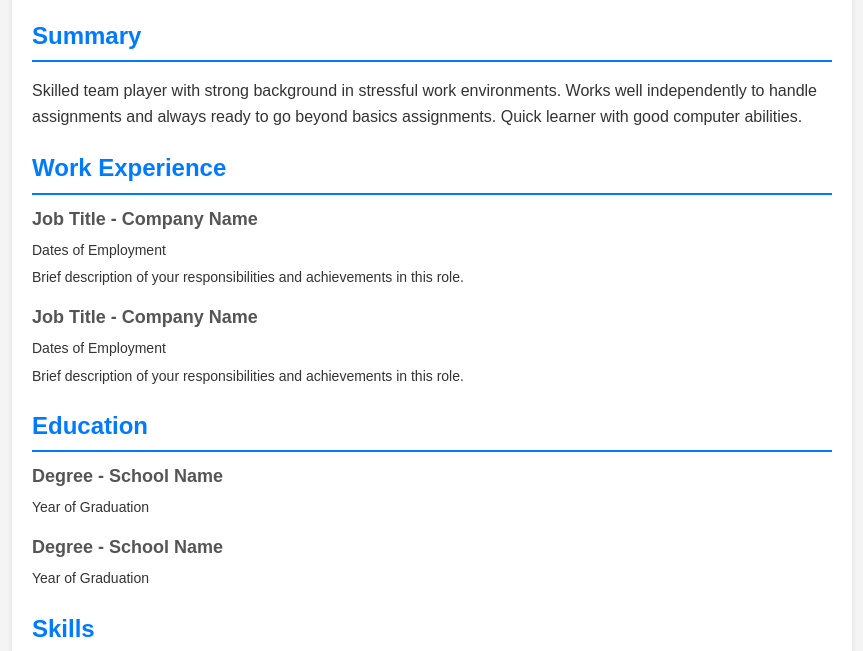
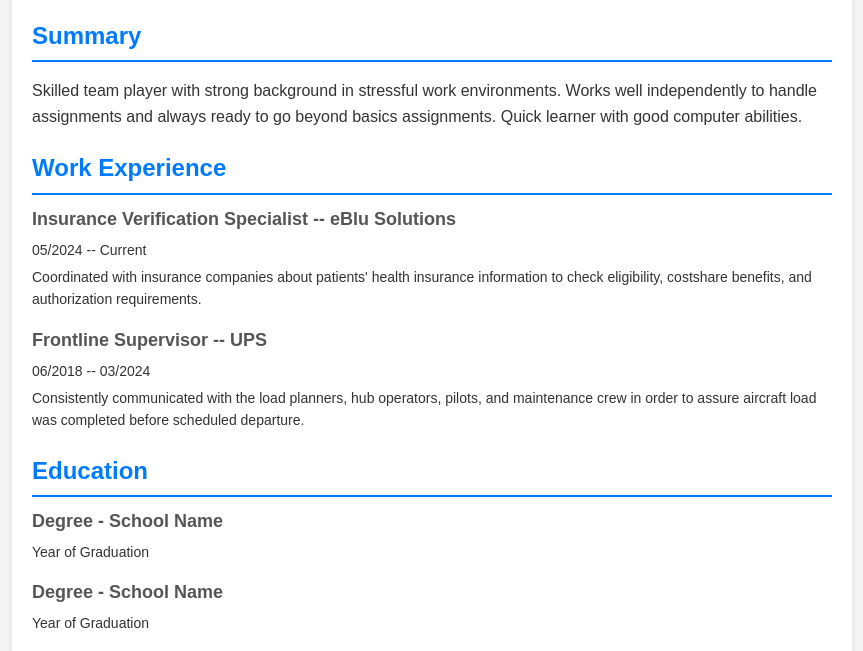
Before and after one commit to trillwill3489/trillwill3489.github.io, a plain HTML site: page index.html in a window 1280 px wide. Shown: the part 124-775 px from the top of the page, without its empty margins (208-1071 px from the left). Drawn offline with Linux system fonts and the light colour scheme.

Commit message:
Work experience updated

```diff
--- a/index.html
+++ b/index.html
@@ -97,19 +97,17 @@
             <section class="section">
                 <h2>Work Experience</h2>
                 <div class="item">
-                    <h3>Job Title - Company Name</h3>
-                    <p>Dates of Employment</p>
+                    <h3>Insurance Verification Specialist -- eBlu Solutions</h3>
+                    <p>05/2024 -- Current</p>
                     <p>
-                        Brief description of your responsibilities and
-                        achievements in this role.
+                        Coordinated with insurance companies about patients' health insurance information to check eligibility, costshare benefits, and authorization requirements.
                     </p>
                 </div>
                 <div class="item">
-                    <h3>Job Title - Company Name</h3>
-                    <p>Dates of Employment</p>
+                    <h3>Frontline Supervisor -- UPS</h3>
+                    <p>06/2018 -- 03/2024</p>
                     <p>
-                        Brief description of your responsibilities and
-                        achievements in this role.
+                        Consistently communicated with the load planners, hub operators, pilots, and maintenance crew in order to assure aircraft load was completed before scheduled departure.
                     </p>
                 </div>
             </section>
```
